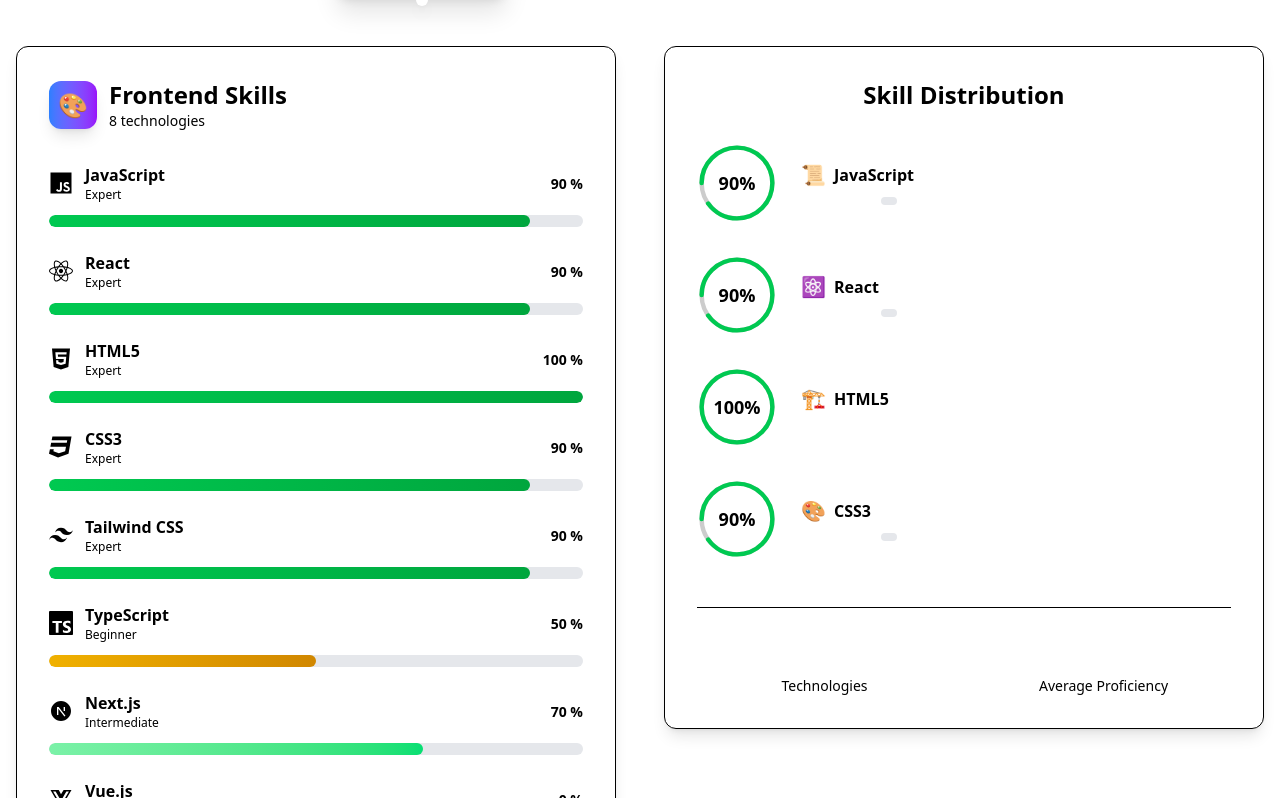
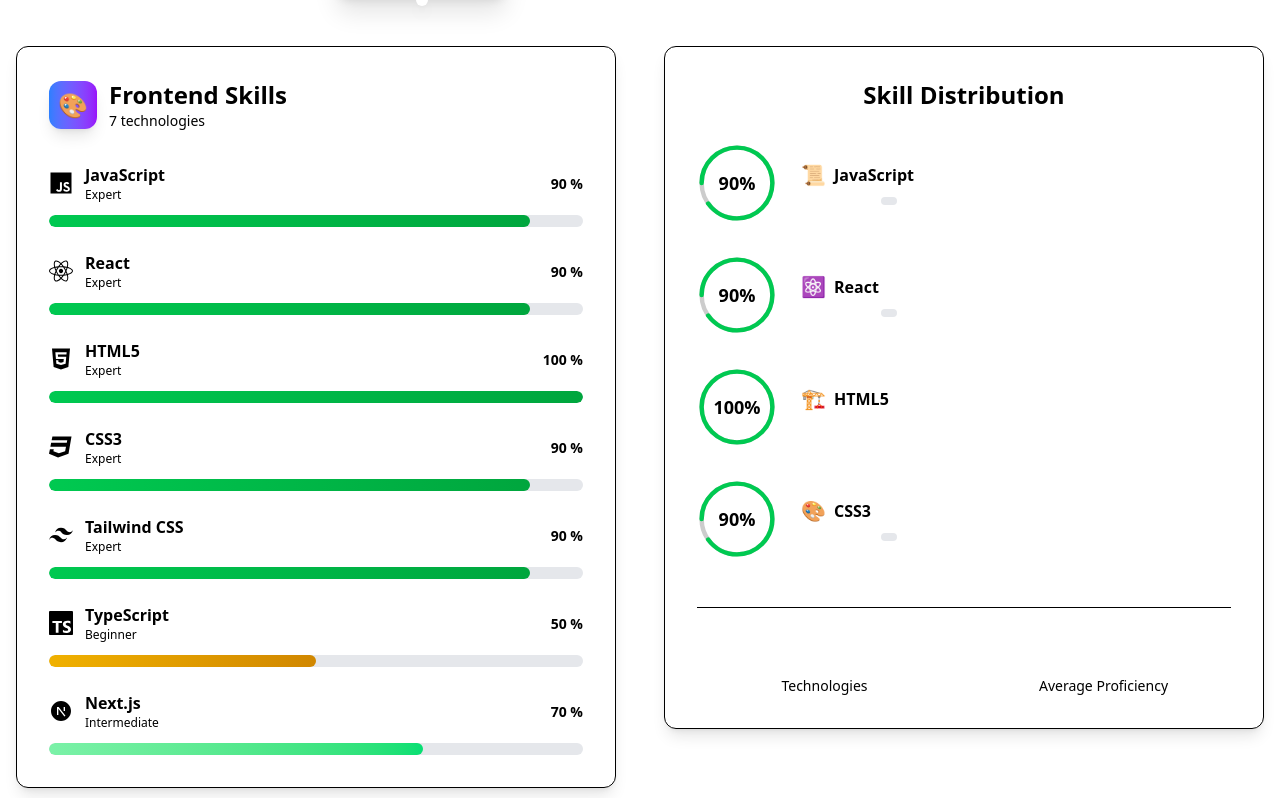
Before and after one commit to codewithjihad1/portfolio, a React (Vite) app: page / in a window 1280 px wide. Shown: the part 2002-2800 px from the top of the page. Built offline with nearby package versions, Linux system fonts and the light colour scheme.

Commit message:
refactor: streamline imports and remove unused skills from portfolio data

```diff
--- a/src/components/sections/ContactSection.jsx
+++ b/src/components/sections/ContactSection.jsx
@@ -1,5 +1,5 @@
-import React, { useState } from 'react';
-import { Button, Card } from '../UI';
+import  { useState } from 'react';
+import {  Card } from '../UI';
 import { contactInfo, socialLinks } from '../../data/portfolioData';
 import { useIntersectionObserver } from '../../hooks';
 import { validateEmail, copyToClipboard } from '../../utils/helpers';
@@ -129,7 +129,7 @@
                                 </h3>
 
                                 <div className="space-y-6 mb-8">
-                                    {contactMethods.map((method, index) => (
+                                    {contactMethods.map((method) => (
                                         <div key={method.title} className="flex items-center gap-4 p-4 rounded-lg hover:theme-bg-secondary transition-colors duration-200">
                                             <div className="w-12 h-12 bg-gradient-to-r from-primary-600 to-secondary-600 rounded-lg flex items-center justify-center text-white">
                                                 {method.icon}
--- a/src/components/sections/ProjectsSection.jsx
+++ b/src/components/sections/ProjectsSection.jsx
@@ -1,8 +1,7 @@
-import React, { useState } from 'react';
+import { useState } from 'react';
 import { Card, Button, Modal } from '../UI';
 import { projects } from '../../data/portfolioData';
 import { useIntersectionObserver } from '../../hooks';
-import { useNavigate } from 'react-router';
 
 const ProjectsSection = () => {
     const [ref, isVisible] = useIntersectionObserver({ threshold: 0.1 });
--- a/src/components/sections/SkillsSection.jsx
+++ b/src/components/sections/SkillsSection.jsx
@@ -1,5 +1,5 @@
-import React, { useState, useEffect } from 'react';
-import { Card, ProgressBar } from '../UI';
+import { useState, useEffect } from 'react';
+import { Card } from '../UI';
 import { skills } from '../../data/portfolioData';
 import { useIntersectionObserver } from '../../hooks';
 import SkillsCard from './skills/SkillsCard';
@@ -38,17 +38,11 @@
             'CSS3': '🎨',
             'Tailwind CSS': '💨',
             'Next.js': '🔗',
-            'Vue.js': '💚',
             'Node.js': '🟢',
             'Express.js': '🚂',
-            'Python': '🐍',
             'MongoDB': '🍃',
-            'PostgreSQL': '🐘',
             'REST APIs': '🌐',
-            'GraphQL': '📊',
             'Git': '📁',
-            'Docker': '🐳',
-            'AWS': '☁️',
             'Figma': '🎭',
             'VS Code': '💻',
             'Postman': '📮'
--- a/src/data/portfolioData.js
+++ b/src/data/portfolioData.js
@@ -117,26 +117,21 @@
         },
         { name: "TypeScript", level: 50, icon: SiTypescript, color: "#3178C6" },
         { name: "Next.js", level: 70, icon: RiNextjsFill, color: "#000000" },
-        { name: "Vue.js", level: 0, icon: FaVuejs, color: "#4FC08D" },
     ],
     backend: [
         { name: "Node.js", level: 70, icon: FaNodeJs, color: "#339933" },
         { name: "Express.js", level: 60, icon: undefined, color: "#000000" },
         { name: "Python", level: 0, icon: FaPython, color: "#3776AB" },
         { name: "MongoDB", level: 50, icon: DiMongodb, color: "#47A248" },
-        { name: "PostgreSQL", level: 0, icon: DiPostgresql, color: "#4169E1" },
         {
             name: "REST APIs",
             level: 70,
             icon: GiRestingVampire,
             color: "#FF6B35",
         },
-        { name: "GraphQL", level: 0, icon: GrGraphQl, color: "#E10098" },
     ],
     tools: [
         { name: "Git", level: 90, icon: FaGit, color: "#F05032" },
-        { name: "Docker", level: 0, icon: FaDocker, color: "#2496ED" },
-        { name: "AWS", level: 0, icon: FaAws, color: "#FF9900" },
         { name: "Figma", level: 85, icon: FaFigma, color: "#F24E1E" },
         { name: "VS Code", level: 100, icon: VscCode, color: "#007ACC" },
         { name: "Postman", level: 90, icon: SiPostman, color: "#FF6C37" },
```
